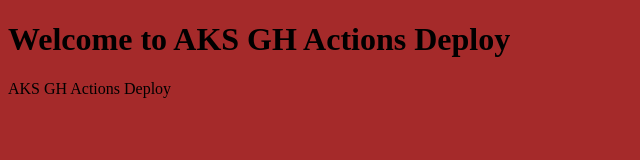
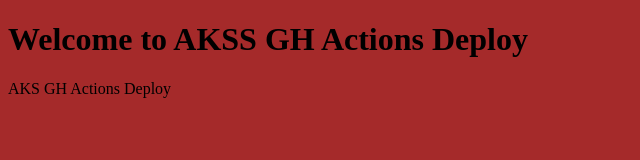
Before and after one commit to vimalprasathr/nginx-aca, a plain HTML site: page index.html in a window 1280 px wide. Shown: the whole page, without its empty margins (0-640 px from the left). Drawn offline with Linux system fonts and the light colour scheme.

Commit message:
Update index.html

```diff
--- a/index.html
+++ b/index.html
@@ -2,7 +2,7 @@
 <html>
 <body style="background-color:brown;">
 
-<h1>Welcome to AKS GH Actions Deploy</h1>
+<h1>Welcome to AKSS GH Actions Deploy</h1>
 <p>AKS GH Actions Deploy</p>
 
 </body>
```
